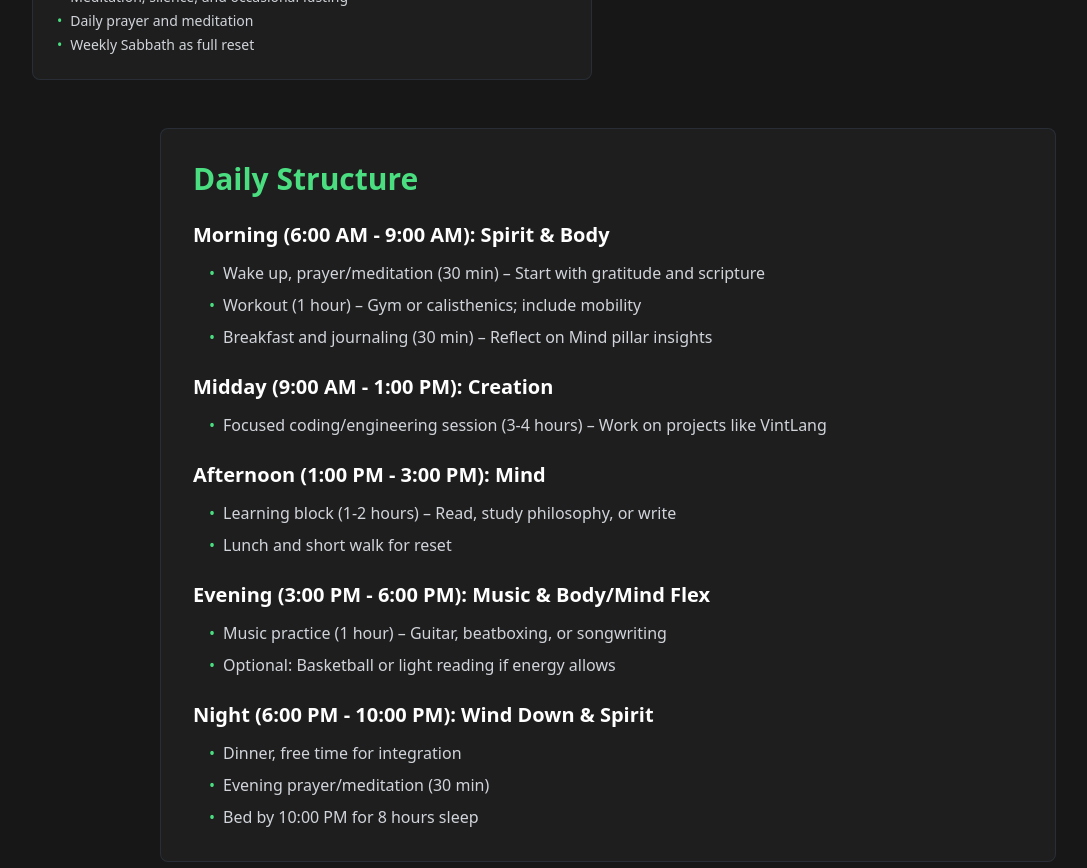
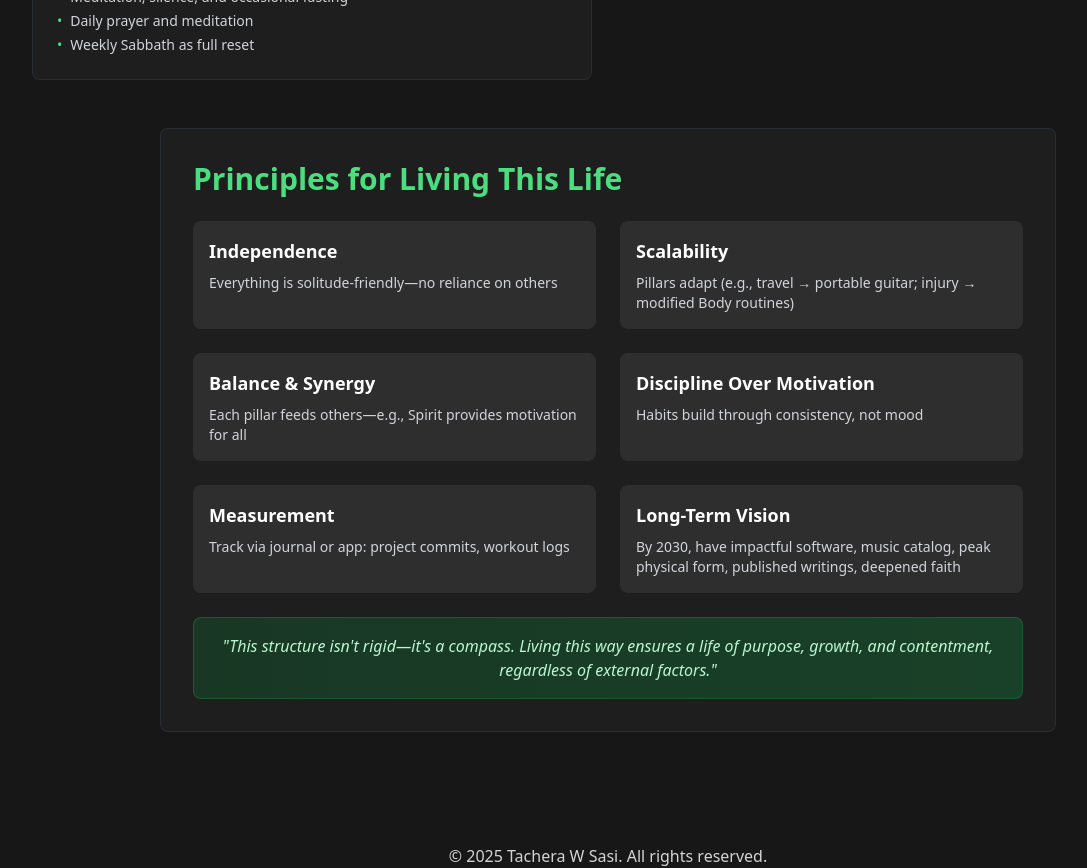
Before and after one commit to tacheraSasi/next-folio, a Next.js app: page /philosophy in a window 1280 px wide. Shown: the part 1720-2588 px from the top of the page, without its empty margins (32-1119 px from the left). Built offline with nearby package versions, Linux system fonts and the light colour scheme.

Commit message:
fix: comment out daily structure section in PhilosophyPage

```diff
--- a/app/philosophy/page.tsx
+++ b/app/philosophy/page.tsx
@@ -166,7 +166,7 @@ export default function PhilosophyPage() {
           </section>
 
           {/* Daily Structure */}
-          <section className="px-6 pb-12">
+          {/* <section className="px-6 pb-12">
             <div className="container mx-auto max-w-4xl">
               <motion.div
                 className="bg-neutral-800/50 backdrop-blur-sm rounded-lg p-8 border border-gray-700/50"
@@ -219,7 +219,7 @@ export default function PhilosophyPage() {
                 </div>
               </motion.div>
             </div>
-          </section>
+          </section> */}
 
           {/* Principles */}
           <section className="px-6 pb-20">
```
